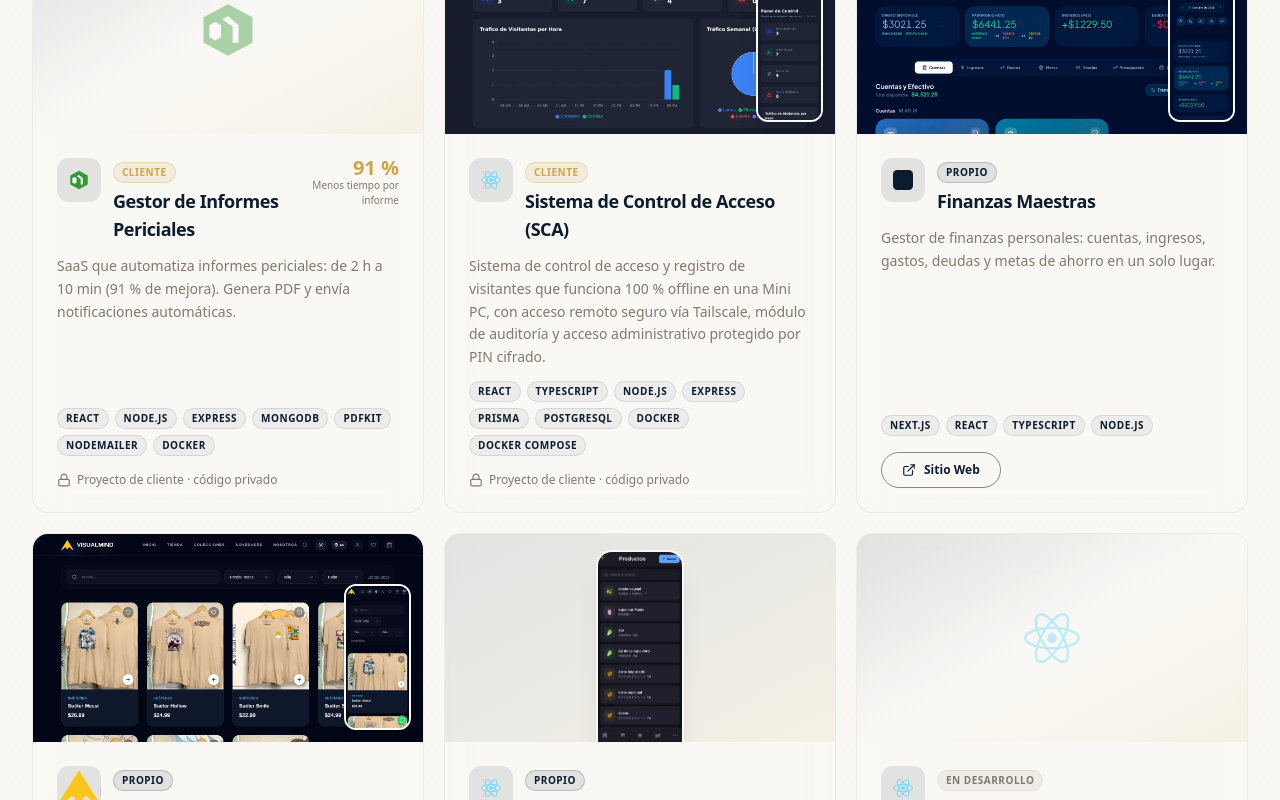
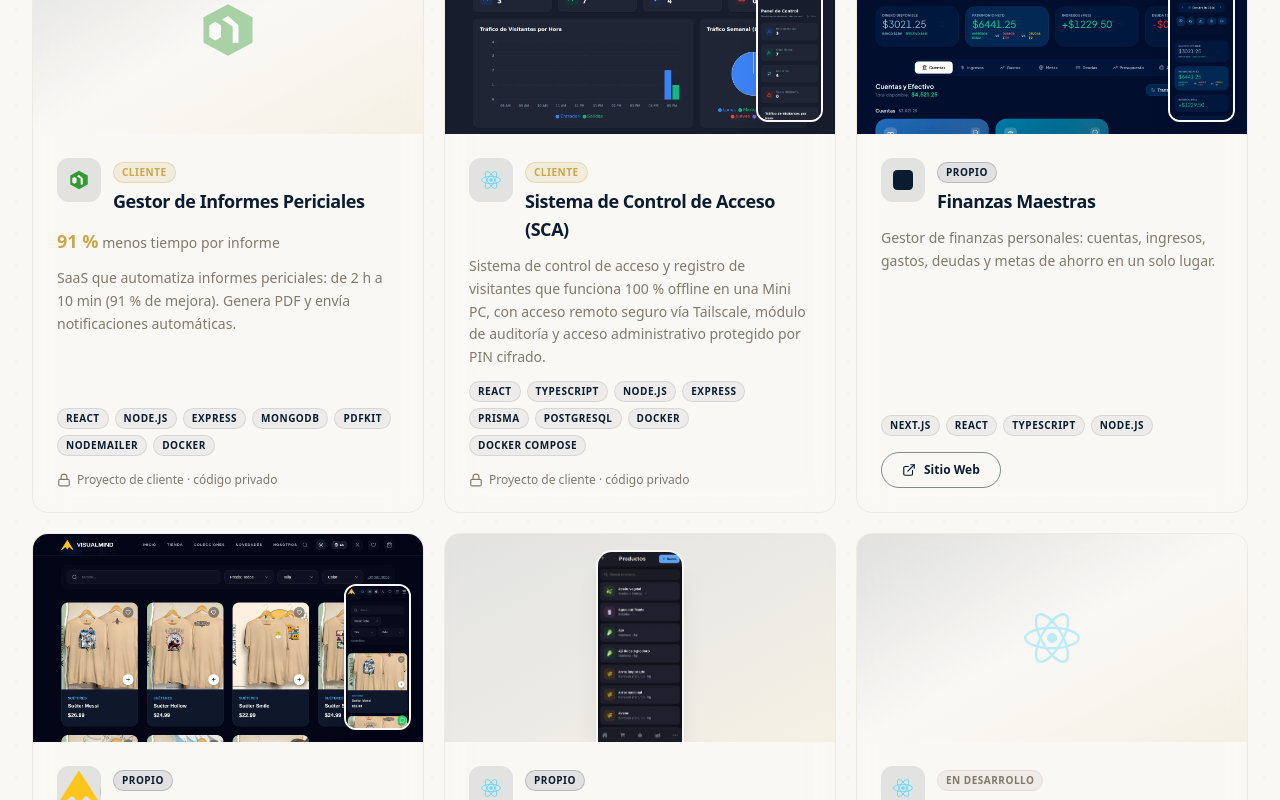
Before and after one commit to Ruicki/CV, a Next.js app: page / in a window 1280 px wide. Shown: the part 2200-3000 px from the top of the page. Built offline with nearby package versions, Linux system fonts and the light colour scheme.

Commit message:
fix(proyectos): mostrar la métrica debajo del título para no comprimirlo
Co-Authored-By: Claude Opus 5.5 <noreply@anthropic.com>
Claude-Session: https://claude.ai/code/session_01F9ACQm16EkDVJTTgTW5TrG

```diff
--- a/src/features/projects/Projects.tsx
+++ b/src/features/projects/Projects.tsx
@@ -97,13 +97,13 @@ function ProjectCard({ project, delay = 0 }: { project: Project; delay?: number
                                 {project.title}
                             </h3>
                         </div>
-                        {project.metric && (
-                            <div className="text-right shrink-0">
-                                <div className="text-xl font-black text-accent leading-none">{project.metric.value}</div>
-                                <div className="text-[10px] text-muted-foreground font-medium max-w-[90px]">{project.metric.label}</div>
-                            </div>
-                        )}
                     </div>
+
+                    {project.metric && (
+                        <p className="text-sm text-muted-foreground">
+                            <span className="text-lg font-black text-accent">{project.metric.value}</span> {project.metric.label.toLowerCase()}
+                        </p>
+                    )}
 
                     <p className="text-sm text-muted-foreground leading-relaxed flex-1">{project.description}</p>
 
```
